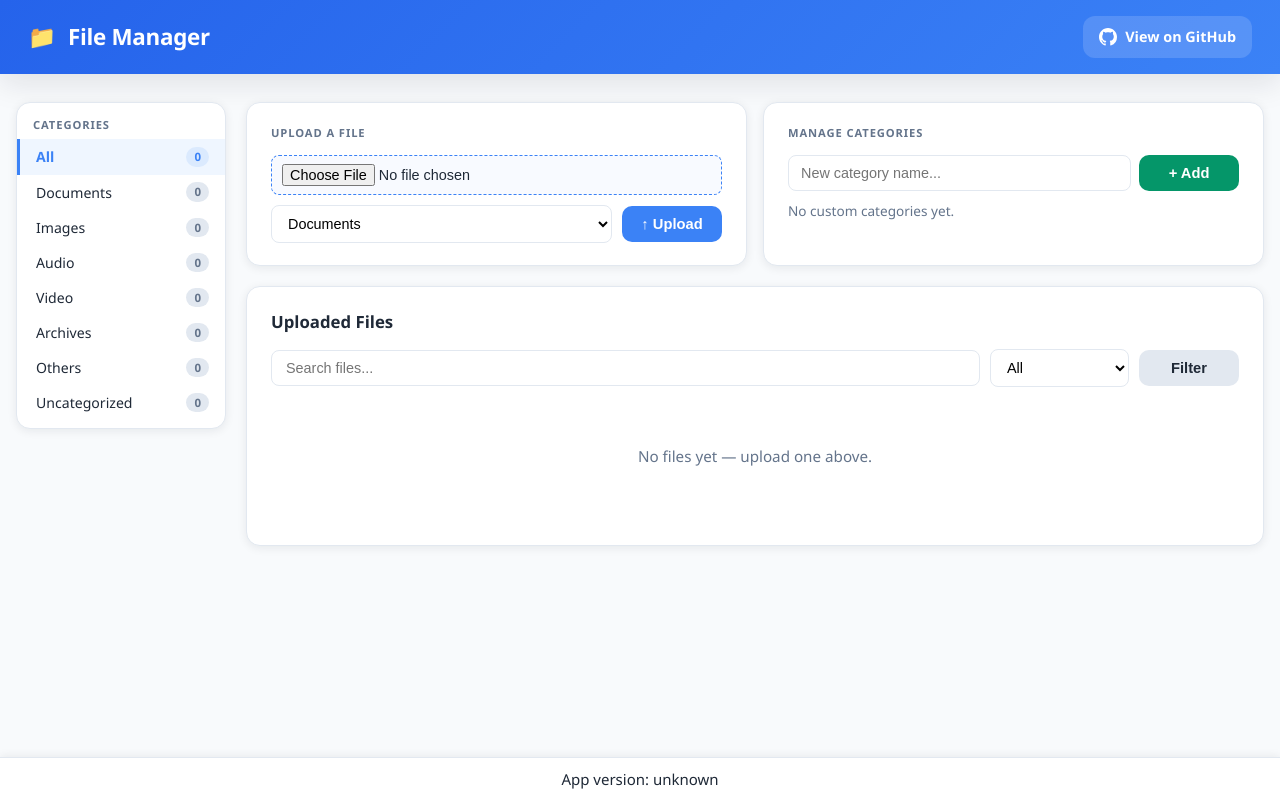
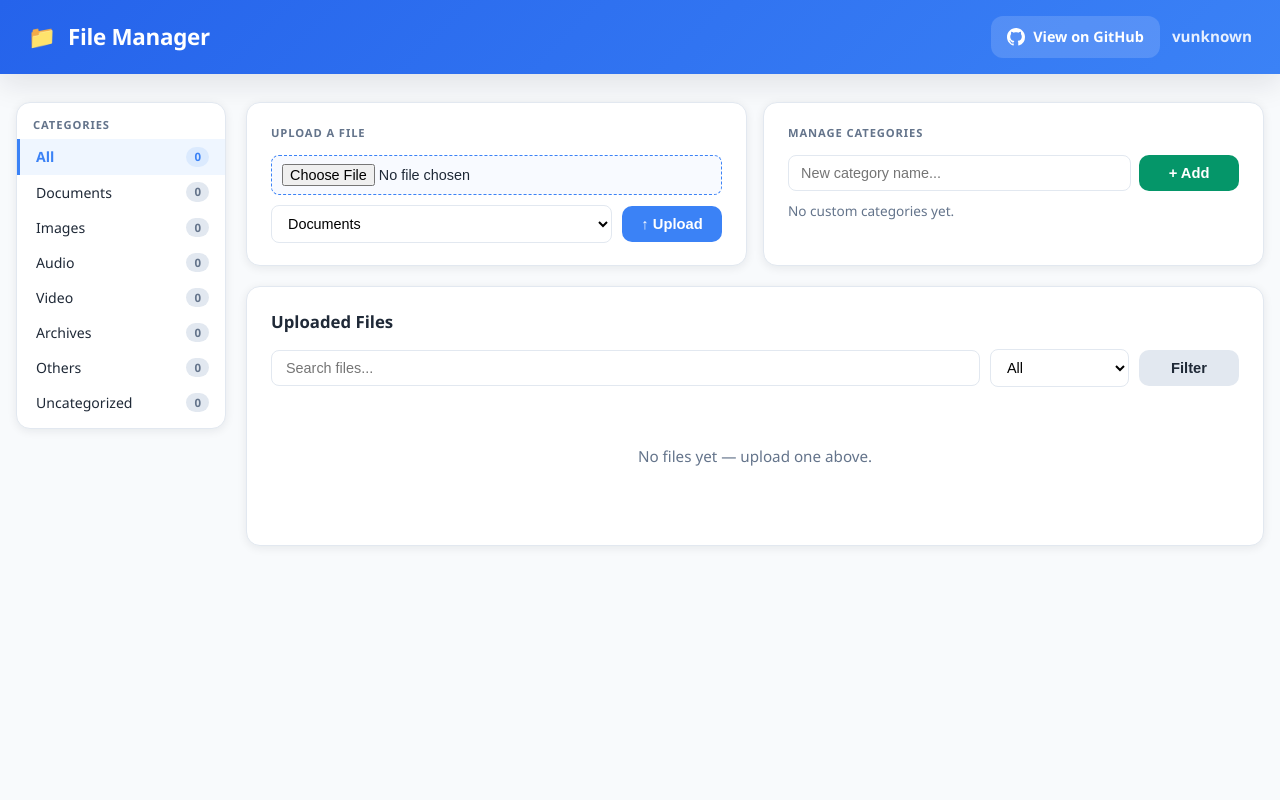
Before and after one commit to ftsiadimos/Upload_File, a Flask app: page / in a window 1280 px wide. Run offline with Flask 3, Linux system fonts and the light colour scheme.

Commit message:
chore: update version to 1.3.2 and modify UI to display version in the top bar

```diff
--- a/app/static/styles.css
+++ b/app/static/styles.css
@@ -371,30 +371,24 @@ td a:hover { text-decoration: underline; }
   font-size: .95rem;
 }
 
-/* ── Footer ─────────────────────────────────────────────── */
-.footer {
-  position: fixed;
-  bottom: 0;
-  left: 0;
-  right: 0;
-  text-align: center;
-  padding: 10px 16px;
-  background: var(--panel);
-  border-top: 1px solid var(--border);
-  box-shadow: 0 -2px 8px rgba(0,0,0,.06);
-  z-index: 100;
+/* ── Version badge in the top bar ───────────────────────── */
+.topbar-version {
+  font-size: .95rem;
+  color: rgba(255,255,255,.88);
+  font-weight: 600;
+  white-space: nowrap;
 }
-.footer-btn {
+.topbar-btn {
+  margin-left: auto;
   display: inline-flex;
   align-items: center;
-  gap: 7px;
-  background: #24292f;
+  gap: 8px;
+  background: rgba(255,255,255,.15);
   color: #fff;
-  border-radius: 8px;
-  padding: 7px 18px;
-  font-size: .85rem;
+  border-radius: 12px;
+  padding: 10px 16px;
+  text-decoration: none;
+  font-size: .9rem;
   font-weight: 600;
-  text-decoration: none;
   transition: background .15s;
 }
-.footer-btn:hover { background: #3d444d; }
--- a/app/templates/upload.html
+++ b/app/templates/upload.html
@@ -15,6 +15,7 @@
       <svg height="18" viewBox="0 0 16 16" width="18" fill="currentColor" aria-hidden="true"><path d="M8 0C3.58 0 0 3.58 0 8c0 3.54 2.29 6.53 5.47 7.59.4.07.55-.17.55-.38 0-.19-.01-.82-.01-1.49-2.01.37-2.53-.49-2.69-.94-.09-.23-.48-.94-.82-1.13-.28-.15-.68-.52-.01-.53.63-.01 1.08.58 1.23.82.72 1.21 1.87.87 2.33.66.07-.52.28-.87.51-1.07-1.78-.2-3.64-.89-3.64-3.95 0-.87.31-1.59.82-2.15-.08-.2-.36-1.02.08-2.12 0 0 .67-.21 2.2.82.64-.18 1.32-.27 2-.27.68 0 1.36.09 2 .27 1.53-1.04 2.2-.82 2.2-.82.44 1.1.16 1.92.08 2.12.51.56.82 1.27.82 2.15 0 3.07-1.87 3.75-3.65 3.95.29.25.54.73.54 1.48 0 1.07-.01 1.93-.01 2.2 0 .21.15.46.55.38A8.013 8.013 0 0 0 16 8c0-4.42-3.58-8-8-8z"/></svg>
       View on GitHub
     </a>
+    <span class="topbar-version">v{{ app_version }}</span>
   </header>
 
   <div class="page">
@@ -188,9 +189,5 @@
 
   </div><!-- /.page -->
 
-  <footer class="footer">
-    App version: {{ app_version }}
-  </footer>
-
 </body>
 </html>
```
